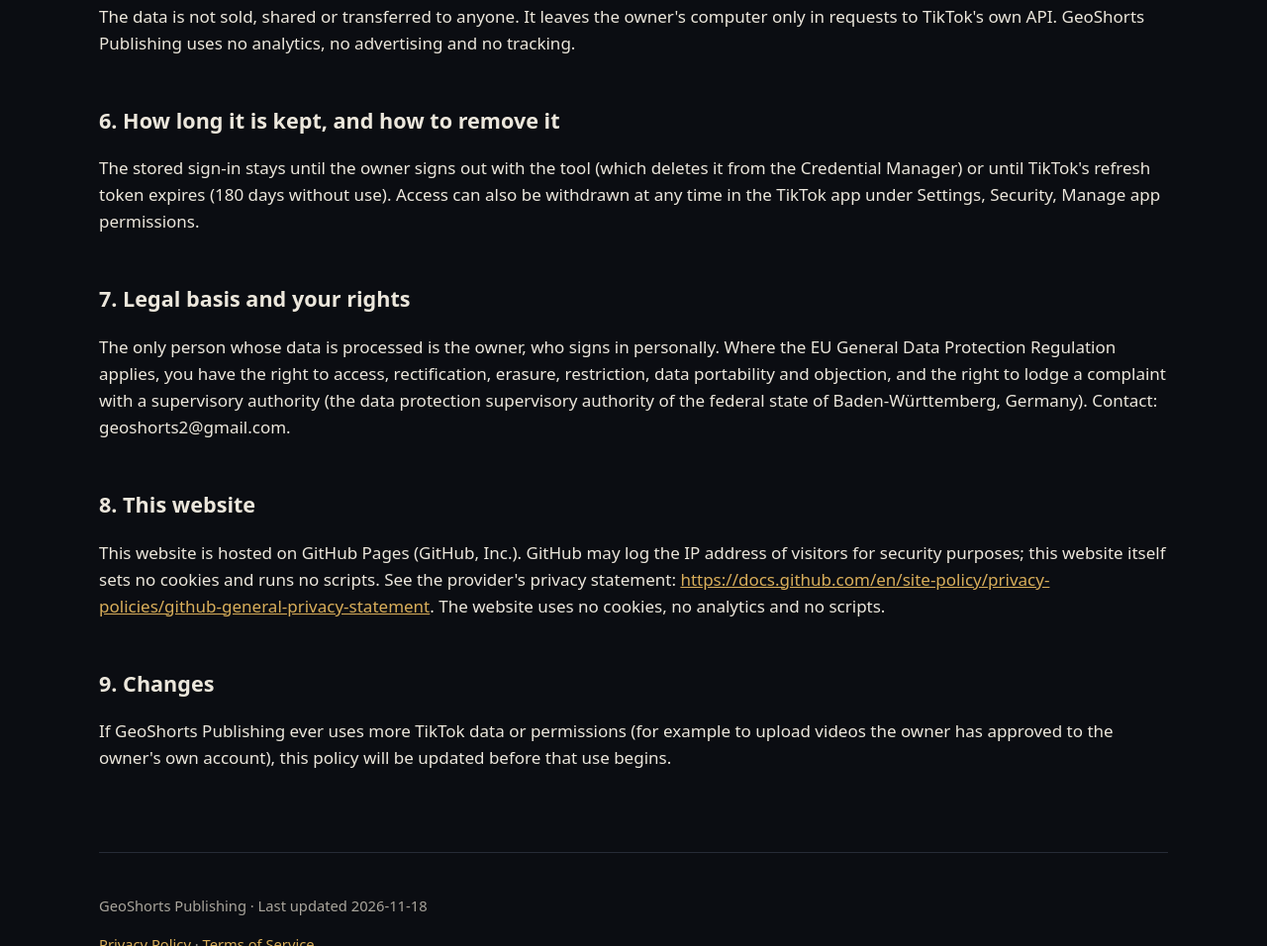
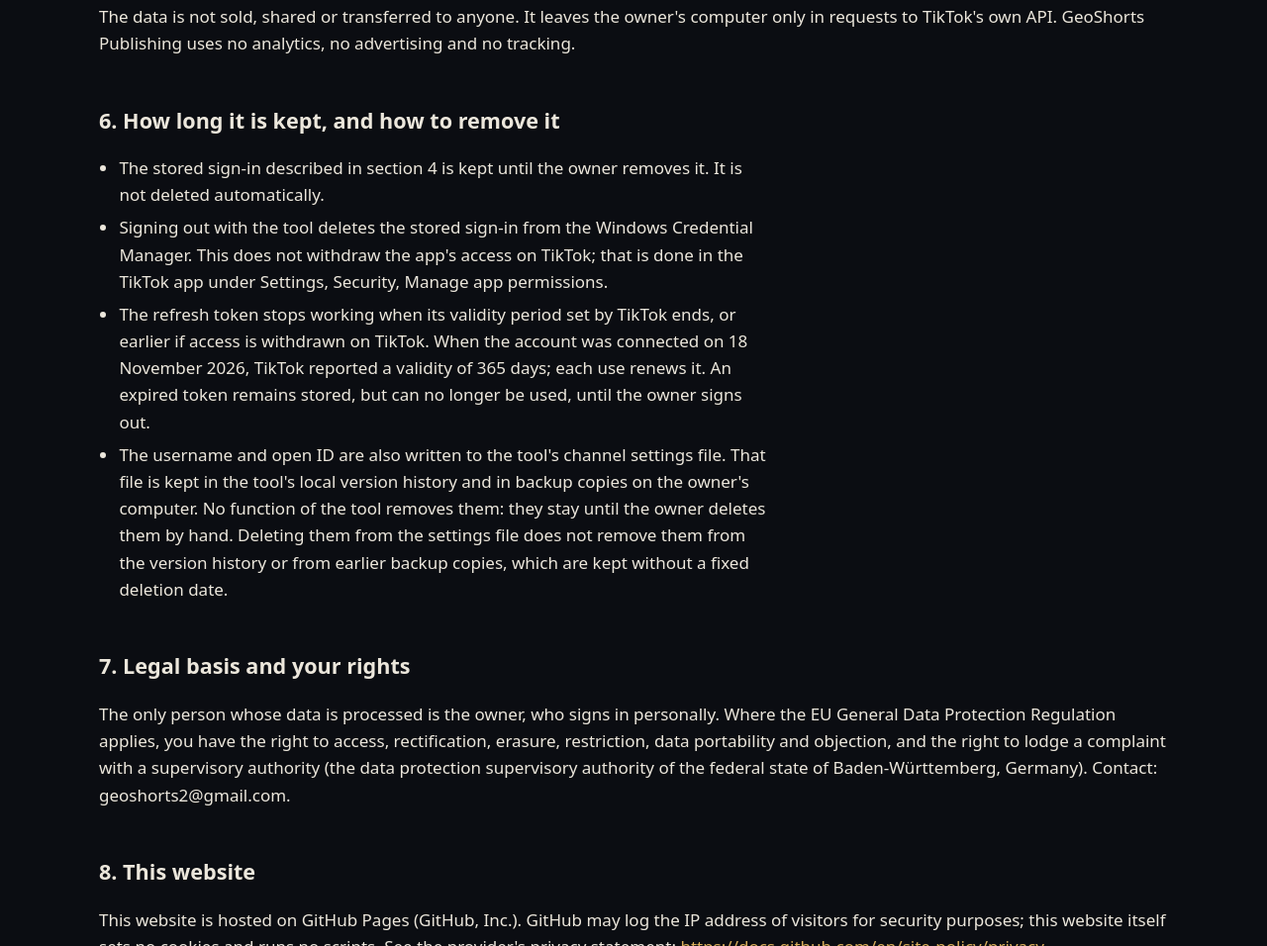
Before and after one commit to witalijwolf06-cmd/geoshorts-legal, a plain HTML site: page privacy-policy.html in a window 1280 px wide. Shown: the part 1231-2187 px from the top of the page at 99% size. Drawn offline with Linux system fonts and the light colour scheme.

Commit message:
Privacy Policy section 6: retention and removal described as implemented

```diff
--- a/privacy-policy.html
+++ b/privacy-policy.html
@@ -34,7 +34,12 @@
 <h2>5. Sharing</h2>
 <p>The data is not sold, shared or transferred to anyone. It leaves the owner's computer only in requests to TikTok's own API. GeoShorts Publishing uses no analytics, no advertising and no tracking.</p>
 <h2>6. How long it is kept, and how to remove it</h2>
-<p>The stored sign-in stays until the owner signs out with the tool (which deletes it from the Credential Manager) or until TikTok's refresh token expires (180 days without use). Access can also be withdrawn at any time in the TikTok app under Settings, Security, Manage app permissions.</p>
+<ul>
+  <li>The stored sign-in described in section 4 is kept until the owner removes it. It is not deleted automatically.</li>
+  <li>Signing out with the tool deletes the stored sign-in from the Windows Credential Manager. This does not withdraw the app's access on TikTok; that is done in the TikTok app under Settings, Security, Manage app permissions.</li>
+  <li>The refresh token stops working when its validity period set by TikTok ends, or earlier if access is withdrawn on TikTok. When the account was connected on 18 November 2026, TikTok reported a validity of 365 days; each use renews it. An expired token remains stored, but can no longer be used, until the owner signs out.</li>
+  <li>The username and open ID are also written to the tool's channel settings file. That file is kept in the tool's local version history and in backup copies on the owner's computer. No function of the tool removes them: they stay until the owner deletes them by hand. Deleting them from the settings file does not remove them from the version history or from earlier backup copies, which are kept without a fixed deletion date.</li>
+</ul>
 <h2>7. Legal basis and your rights</h2>
 <p>The only person whose data is processed is the owner, who signs in personally. Where the EU General Data Protection Regulation applies, you have the right to access, rectification, erasure, restriction, data portability and objection, and the right to lodge a complaint with a supervisory authority (the data protection supervisory authority of the federal state of Baden-Württemberg, Germany). Contact: geoshorts2@gmail.com.</p>
 <h2>8. This website</h2>
```
